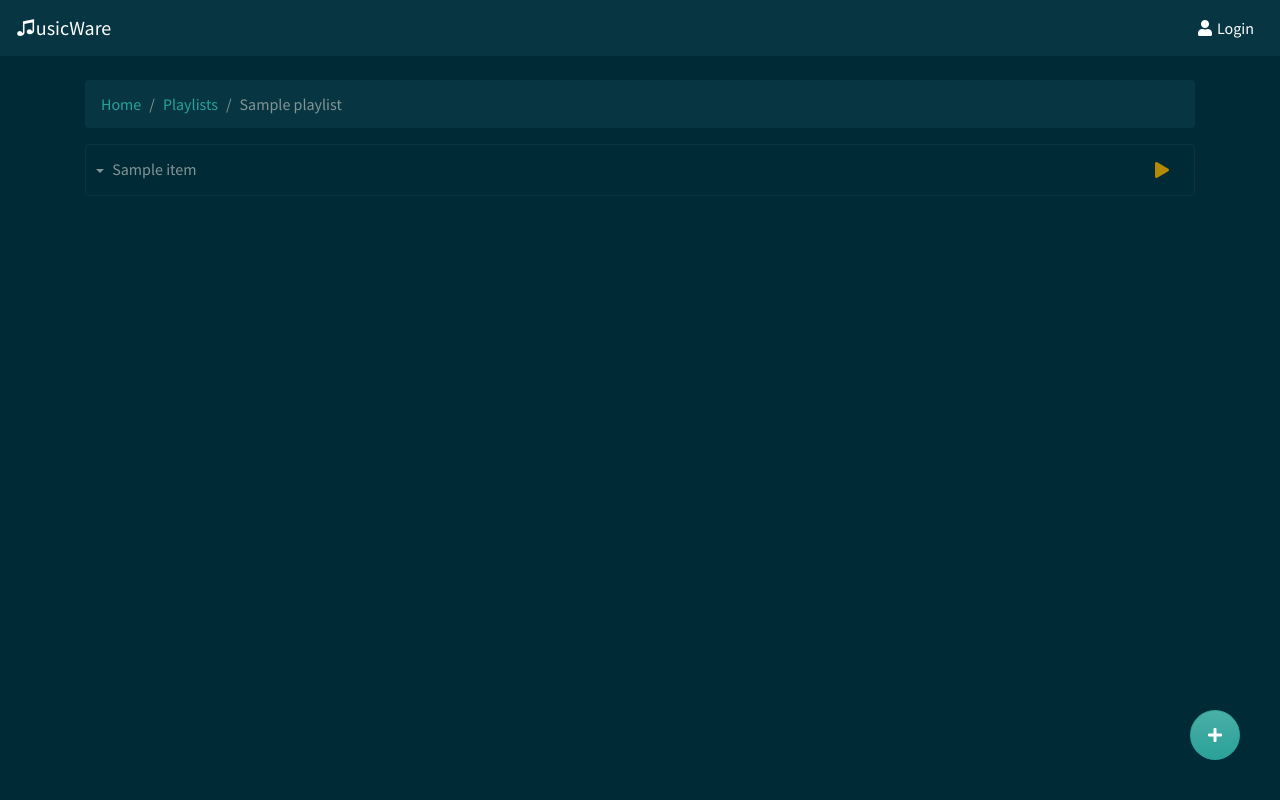
After one commit to Baindaer/musicware, a Django app: template journal/templates/journal/playlist_view.html in a window 1280 px wide. The commit adds this page. Run offline with Django 3.2, Linux system fonts and the light colour scheme; the template is opened without the code that fills it: most values are stand-ins (such as "Sample title", 1, 10 or a date in 2020); parts of the project's set-up code (start-up, migrations or seed data) failed here and were passed over; some libraries are stand-ins or nearby versions.

Commit message:
Added playlist lines whit basic crud

```diff
--- a/journal/admin.py
+++ b/journal/admin.py
@@ -4,3 +4,5 @@ from .models import *
 
 admin.site.register(Composer)
 admin.site.register(PracticeItem)
+admin.site.register(Playlist)
+admin.site.register(PlaylistLine)
--- a/journal/static/journal/css/style.css
+++ b/journal/static/journal/css/style.css
@@ -14,11 +14,19 @@ body {
 
 .float{
 	position:fixed;
-	width:60px;
-	height:60px;
+	width:50px;
+	height:50px;
 	bottom:40px;
 	right:40px;
-	border-radius:50px;
+	border-radius:30px;
+	text-align:center;
+}
+
+.float2{
+	position:fixed;
+	width:40px;
+	height:40px;
+	bottom:20px;
 	text-align:center;
 }
 
--- /dev/null
+++ b/journal/templates/journal/playlist_view.html
@@ -0,0 +1,91 @@
+{% extends "journal/template.html" %}
+{% load static %}
+
+{% block page_tittle %}
+  {{ playlist.name }}
+{% endblock %}
+
+{% block head %}
+{% endblock %}
+
+{% block body %}
+
+  <ol class="breadcrumb">
+    <li class="breadcrumb-item"><a href="{% url 'index' %}">Home</a></li>
+    <li class="breadcrumb-item"><a href={% url 'playlists' %}>Playlists</a></li>
+    <li class="breadcrumb-item active">{{ playlist.name }}</li>
+  </ol>
+
+  {% if playlist_lines %}
+    <ul class="list-group">
+      {% for line in playlist_lines %}
+        <li class="list-group-item d-flex align-items-center justify-content-between">
+          <span>
+            <div class="btn-group" role="group" aria-label="controls">
+              <div role="group">
+                <a id="btnGroupDrop1" class="dropdown-toggle pretext" style="margin-left: -10px;" data-toggle="dropdown" aria-haspopup="true" aria-expanded="false"></a>
+                <div class="dropdown-menu" aria-labelledby="btnGroupDrop1">
+                  <a class="dropdown-item" href="/move_playlist_line/{{ line.id }}/up"><i class="fa fa-arrow-circle-up pretext text-warning" aria-hidden="true"></i>Move Up</a>
+                  <a class="dropdown-item" href="/move_playlist_line/{{ line.id }}/down"><i class="fa fa-arrow-circle-down pretext text-warning" aria-hidden="true"></i>Move Down</a>
+                  <a class="dropdown-item" href="/delete_playlist_line/{{ line.id }}"><i class="fa fa-trash pretext text-warning" aria-hidden="true"></i>Delete Item</a>
+                </div>
+              </div>
+            </div>
+            {{ line.item }}
+          </span>
+          <a href="/"><i class="fa fa-play pretext text-primary" aria-hidden="true"></i></a>
+        </li>
+      {% endfor %}
+    </ul>
+  {% endif %}
+  <br/>
+  <br/>
+  <br/>
+  <br/>
+  <br/>
+  <button data-toggle="modal" data-target="#modalList" class="float btn btn-success" data-playlist-id="{{ playlist.id }}">
+    <i class="fa fa-plus my-float"></i>
+  </button>
+
+  <!-- Modal -->
+  <div class="modal fade" id="modalList" tabindex="-1" role="dialog" aria-labelledby="modalList" aria-hidden="true">
+    <div class="modal-dialog modal-dialog-centered" role="document">
+      <div class="modal-content">
+        <div class="modal-header">
+          <h5 class="modal-title" id="modalList">Add item</h5>
+          <button type="button" class="close" data-dismiss="modal" aria-label="Close">
+            <span aria-hidden="true">&times;</span>
+          </button>
+        </div>
+        <div class="modal-body mx-3">
+          <form action="{% url 'playlist_view' playlist.id %}" method="POST">
+            {% csrf_token %}
+            <div class="md-form mb-2 d-none">
+              <label for="playlist_id">ID</label>
+              <input type="text" id="playlist_id" name="playlist_id" class="form-control">
+            </div>
+            <div class="md-form mb-2">
+              <label data-error="wrong" data-success="right" for="item">Practice Item</label>
+              <select id="item" name="item" class="form-control validate">
+                <option value=""></option>
+                {% for item in available_items %}
+                  <option value="{{item.id}}">{{item.name}}</option>
+                {% endfor %}
+              </select>
+            </div>
+            <div class="modal-footer">
+              <button type="submit" class="btn btn-primary" name="submit" value="save" id="save_btn">Add item</button>
+            </div>
+          </form>
+        </div>
+      </div>
+    </div>
+  </div>
+
+
+
+
+{% endblock %}
+
+{% block scripts %}
+{% endblock %}
--- a/journal/templates/journal/template.html
+++ b/journal/templates/journal/template.html
@@ -32,7 +32,7 @@
           {% else %}
             <li class="nav-item">
           {% endif %}
-              <a class="nav-link" href="{% url 'index' %}">
+              <a class="nav-link" href="{% url 'playlists' %}">
                 <i class="fa fa-play" style="margin-right:5px"></i>Playlists
               </a>
             </li>
--- a/journal/urls.py
+++ b/journal/urls.py
@@ -7,5 +7,11 @@ urlpatterns = [
     path('login', views.login, name='login'),
     path('composers', views.composers, name='composers'),
     path('practice_items', views.practice_items, name='practice_items'),
+    path('playlists', views.playlists, name='playlists'),
+    path('playlists', views.playlists, name='playlists'),
+    path('playlist_view/<int:playlist_id>', views.playlist_view, name='playlist_view'),
+    path('delete_playlist_line/<int:line_id>', views.delete_playlist_line, name='delete_playlist_line'),
+    path('move_playlist_line/<int:line_id>/<str:dir>', views.move_playlist_line, name='move_playlist_line'),
+    path('playlist_item_add/<int:line_id>/<str:dir>', views.move_playlist_line, name='move_playlist_line'),
 
 ]
```
Also changed, not shown: journal/models.py (+19 -0 lines), journal/templates/journal/playlists.html (added, +31 -0 lines), journal/views.py (+74 -0 lines).
